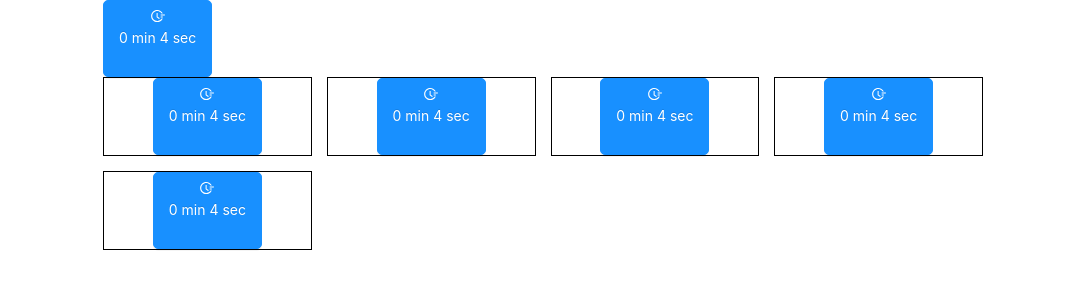
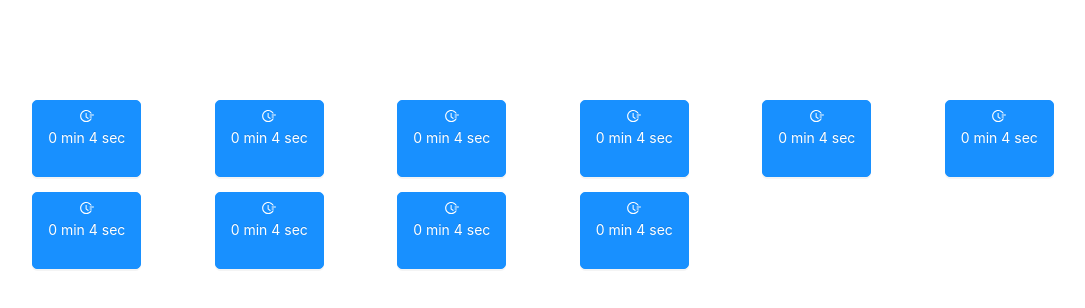
Before and after one commit to Michal-Przybylski/workout-timer, a React (Create React App) app: page / in a window 1280 px wide. Shown: the top 308 px of the page, without its empty margins (97-1182 px from the left). Built offline with nearby package versions, Linux system fonts and the light colour scheme.

Commit message:
Refactor Grid into GridRow & GridCols

```diff
--- a/package.json
+++ b/package.json
@@ -1,6 +1,6 @@
 {
   "name": "workout-timer",
-  "version": "0.6.0",
+  "version": "0.7.0",
   "private": true,
   "dependencies": {
     "@ant-design/icons": "^4.2.2",
--- a/src/App.tsx
+++ b/src/App.tsx
@@ -2,19 +2,32 @@ import React from 'react';
 import styled from 'styled-components';
 import TimerButton from './components/TimerButton/TimerButton';
 import { Normalize } from 'styled-normalize';
-import Grid from './components/Grid/Grid';
+import GridRow from './components/GridRow/GridRow';
+import GridCols from './components/GridCols/GridCols';
 import 'antd/dist/antd.css';
 
 const AppContainer = styled.div`
-  margin: 0 200px;
+  margin: 100px 100px;
 `;
 
 const App = () => (
   <>
     <Normalize />
     <AppContainer>
-      <TimerButton minutes={0} seconds={4}></TimerButton>
-      <Grid></Grid>
+      <GridRow>
+        <GridCols>
+          <TimerButton minutes={0} seconds={4}></TimerButton>
+          <TimerButton minutes={0} seconds={4}></TimerButton>
+          <TimerButton minutes={0} seconds={4}></TimerButton>
+          <TimerButton minutes={0} seconds={4}></TimerButton>
+          <TimerButton minutes={0} seconds={4}></TimerButton>
+          <TimerButton minutes={0} seconds={4}></TimerButton>
+          <TimerButton minutes={0} seconds={4}></TimerButton>
+          <TimerButton minutes={0} seconds={4}></TimerButton>
+          <TimerButton minutes={0} seconds={4}></TimerButton>
+          <TimerButton minutes={0} seconds={4}></TimerButton>
+        </GridCols>
+      </GridRow>
     </AppContainer>
   </>
 );
--- a/src/components/Grid/Grid.tsx
+++ /dev/null
@@ -1,47 +0,0 @@
-import React, { FC } from 'react';
-import { Row, Col } from 'antd';
-import { Props } from './Grid.types';
-import TimerButton from '../TimerButton/TimerButton';
-import styled from 'styled-components';
-
-const Element = styled.div`
-  /* background-color: lightblue; */
-  border: solid 1px black;
-  display: flex;
-  justify-content: center;
-  align-items: center;
-`;
-
-const Grid: FC<Props> = () => {
-  return (
-    <Row gutter={[15, 15]}>
-      <Col xs={12} lg={6}>
-        <Element>
-          <TimerButton minutes={0} seconds={4}></TimerButton>
-        </Element>
-      </Col>
-      <Col xs={12} lg={6}>
-        <Element>
-          <TimerButton minutes={0} seconds={4}></TimerButton>
-        </Element>
-      </Col>
-      <Col xs={12} lg={6}>
-        <Element>
-          <TimerButton minutes={0} seconds={4}></TimerButton>
-        </Element>
-      </Col>
-      <Col xs={12} lg={6}>
-        <Element>
-          <TimerButton minutes={0} seconds={4}></TimerButton>
-        </Element>
-      </Col>
-      <Col xs={12} lg={6}>
-        <Element>
-          <TimerButton minutes={0} seconds={4}></TimerButton>
-        </Element>
-      </Col>
-    </Row>
-  );
-};
-
-export default Grid;
--- a/src/components/Grid/Grid.types.ts
+++ /dev/null
@@ -1 +0,0 @@
-export type Props = {};
--- /dev/null
+++ b/src/components/GridCols/GridCols.tsx
@@ -0,0 +1,32 @@
+import React, { FC, Children, ReactNode } from 'react';
+import { Col } from 'antd';
+import { Props } from './GridCols.types';
+// import TimerButton from '../TimerButton/TimerButton';
+import styled from 'styled-components';
+
+const StyledCol = styled(Col)`
+  display: flex;
+  justify-content: center;
+  align-items: center;
+`;
+
+const GridCols: FC<Props> = ({
+  xs = 24,
+  sm = 12,
+  md = 8,
+  lg = 6,
+  xl = 4,
+  xxl = 3,
+  children,
+  ...rest
+}) => {
+  const generateGridCols = (child: ReactNode) => (
+    <StyledCol xs={xs} sm={sm} md={md} lg={lg} xl={xl} xxl={xxl} {...rest}>
+      {child}
+    </StyledCol>
+  );
+  const mappedChildren = Children.map(children, generateGridCols);
+  return <>{mappedChildren}</>;
+};
+
+export default GridCols;
--- /dev/null
+++ b/src/components/GridCols/GridCols.types.ts
@@ -0,0 +1,3 @@
+import { ColProps } from 'antd/lib/grid';
+
+export type Props = ColProps;
--- /dev/null
+++ b/src/components/GridRow/GridRow.tsx
@@ -0,0 +1,15 @@
+import React, { FC } from 'react';
+import { Row } from 'antd';
+import { Props } from './GridRow.types';
+
+const defaultGutter: Props['gutter'] = [15, 15];
+
+const GridRow: FC<Props> = ({ gutter = defaultGutter, children, ...rest }) => {
+  return (
+    <Row gutter={gutter} {...rest}>
+      {children}
+    </Row>
+  );
+};
+
+export default GridRow;
--- /dev/null
+++ b/src/components/GridRow/GridRow.types.ts
@@ -0,0 +1,3 @@
+import { RowProps } from 'antd/lib/grid';
+
+export type Props = RowProps;
```
